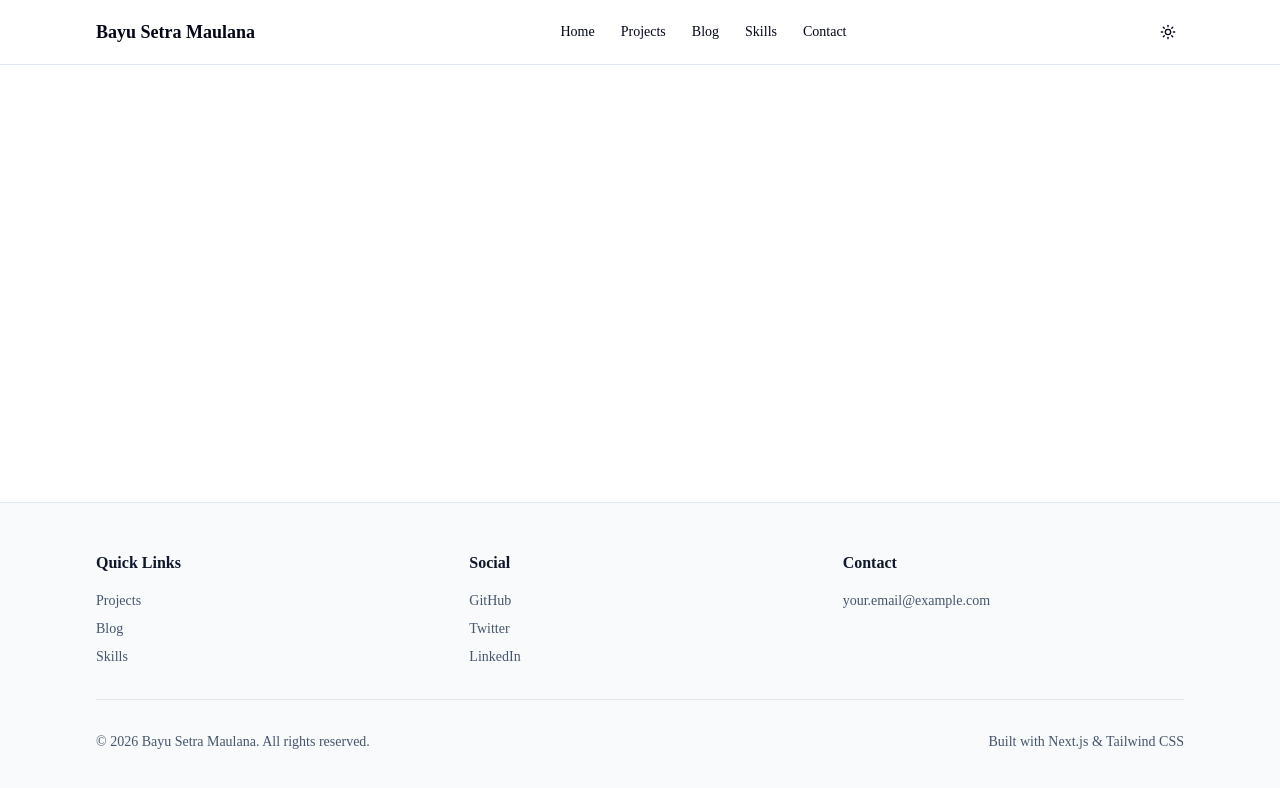
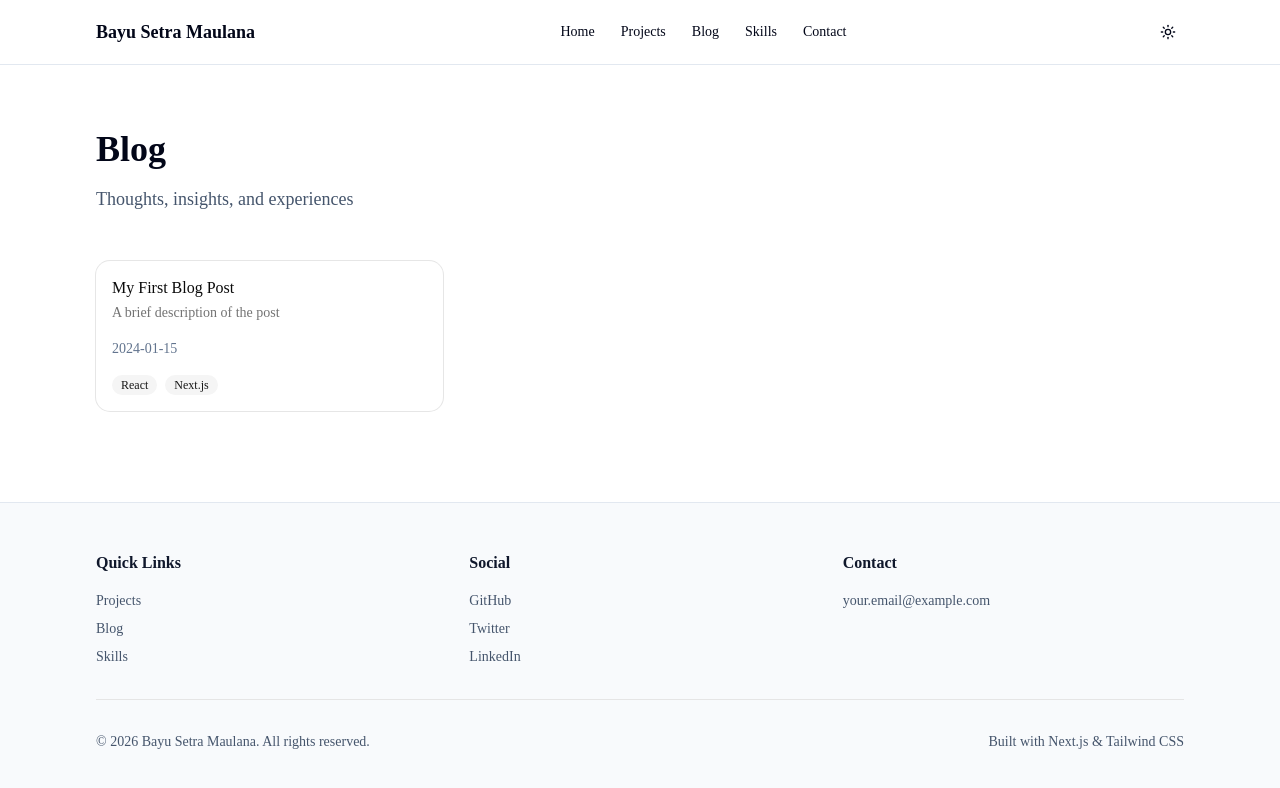
Before and after one commit to bayusm0506/my-portofolio, a Next.js app: page /blog in a window 1280 px wide. Shown: the top 788 px of the page. Built offline with nearby package versions, Linux system fonts and the light colour scheme.

Commit message:
feat: add page blog

```diff
--- a/app/blog/[slug]/page.tsx
+++ b/app/blog/[slug]/page.tsx
@@ -1,3 +1,33 @@
-export default function BlogDetail() {
-  return <></>;
+import { Container } from '@/components/common/Container';
+import { Badge } from '@/components/ui/badge';
+import { blogPosts } from '@/lib/blog';
+import Link from 'next/link';
+
+export default async function BlogDetail({ params }: { params: Promise<{ slug: string }> }) {
+  const { slug } = await params;
+  const post = blogPosts.find((p) => p.slug === slug);
+
+  if (!post) return <div>Post not found</div>;
+
+  return (
+    <div className="space-y-12 py-16">
+      <Container>
+        <Link href="/blog">← Back to Blog</Link>
+        <div className="space-y-6 mt-6">
+          <h1 className="text-4xl font-bold">{post.title}</h1>
+          <div className="flex items-center justify-between">
+            <div className="flex flex-wrap gap-2">
+              {post.tags.map((tag) => (
+                <Badge key={tag}>{tag}</Badge>
+              ))}
+            </div>
+            <p className="text-sm text-slate-500">{post.date}</p>
+          </div>
+          <div className="prose dark:prose-invert max-w-none">
+            <p className="text-lg text-slate-700 dark:text-slate-300">{post.content}</p>
+          </div>
+        </div>
+      </Container>
+    </div>
+  );
 }
--- a/app/blog/page.tsx
+++ b/app/blog/page.tsx
@@ -1,3 +1,54 @@
+'use client';
+
+import { Container } from '@/components/common/Container';
+import { MotionCard } from '@/components/common/MotionCard';
+import { MotionContainer } from '@/components/common/MotionContainer';
+import { MotionGrid } from '@/components/common/MotionGrid';
+import { Badge } from '@/components/ui/badge';
+import { Card, CardContent, CardDescription, CardHeader, CardTitle } from '@/components/ui/card';
+import { blogPosts } from '@/lib/blog';
+import Link from 'next/link';
+
 export default function Blog() {
-  return <></>;
+  return (
+    <div className="space-y-12 py-16">
+      <MotionContainer variant="fadeInUp">
+        <Container>
+          <div className="space-y-4">
+            <h1 className="text-4xl font-bold">Blog</h1>
+            <p className="text-lg text-slate-600 dark:text-slate-400">
+              Thoughts, insights, and experiences
+            </p>
+          </div>
+        </Container>
+      </MotionContainer>
+
+      <Container>
+        <MotionGrid className="grid grid-cols-1 md:grid-cols-2 lg:grid-cols-3 gap-6">
+          {blogPosts.map((post, index) => (
+            <MotionCard key={post.slug} delay={index * 0.1}>
+              <Link href={`/blog/${post.slug}`}>
+                <Card className="h-full hover:shadow-lg transition-shadow cursor-pointer">
+                  <CardHeader>
+                    <CardTitle>{post.title}</CardTitle>
+                    <CardDescription>{post.description}</CardDescription>
+                  </CardHeader>
+                  <CardContent className="space-y-4">
+                    <p className="text-sm text-slate-500">{post.date}</p>
+                    <div className="flex flex-wrap gap-2">
+                      {post.tags.map((tag) => (
+                        <Badge key={tag} variant="secondary">
+                          {tag}
+                        </Badge>
+                      ))}
+                    </div>
+                  </CardContent>
+                </Card>
+              </Link>
+            </MotionCard>
+          ))}
+        </MotionGrid>
+      </Container>
+    </div>
+  );
 }
--- /dev/null
+++ b/lib/blog.ts
@@ -0,0 +1,12 @@
+export const blogPosts = [
+  {
+    id: 1,
+    slug: 'first-post',
+    title: 'My First Blog Post',
+    description: 'A brief description of the post',
+    content: 'Full markdown or HTML content here...',
+    date: '2024-01-15',
+    tags: ['React', 'Next.js'],
+    author: 'Your Name',
+  },
+];
```
